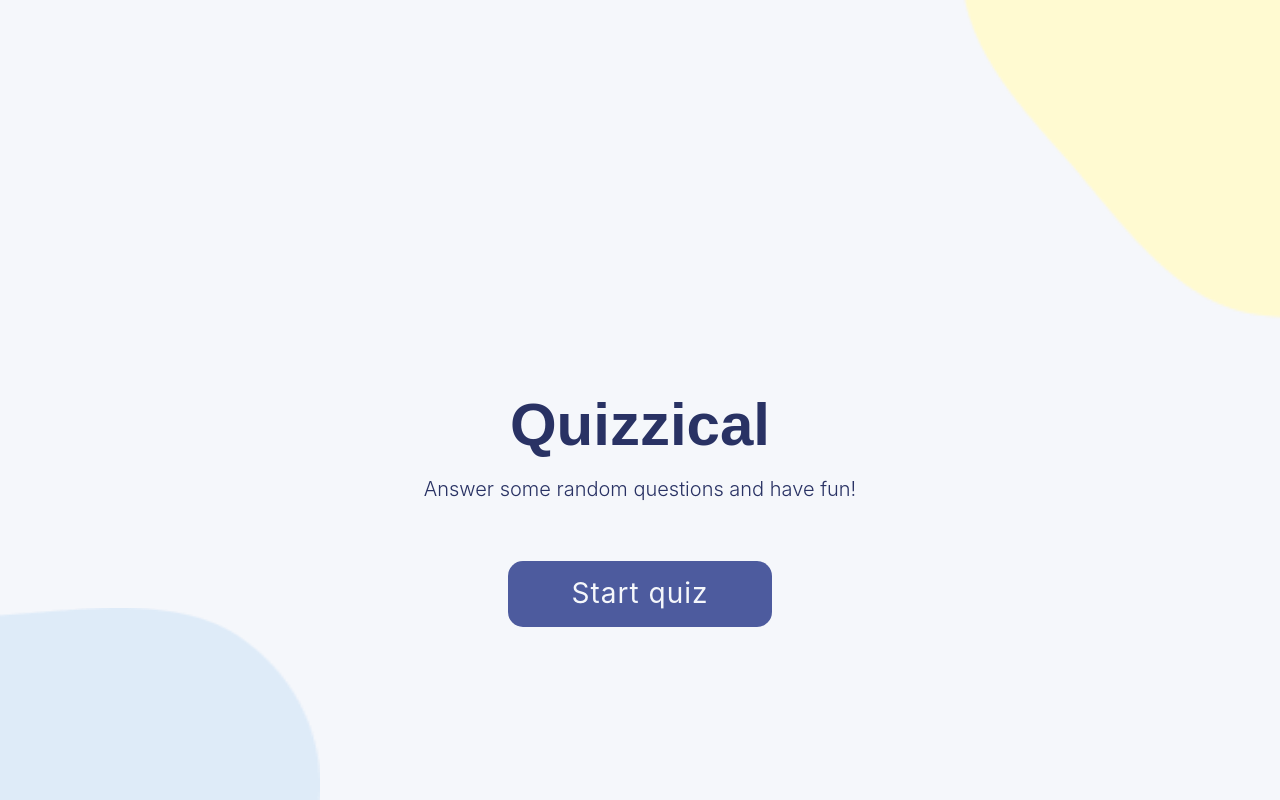
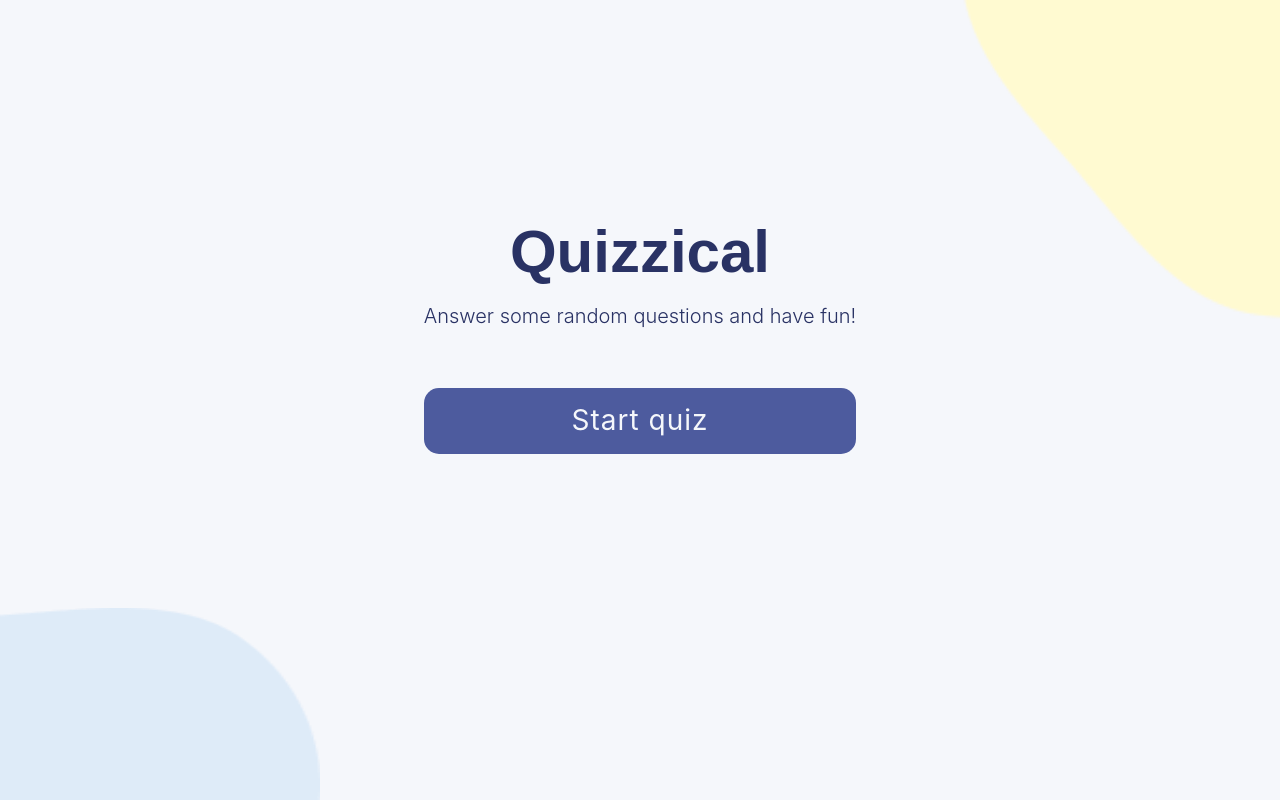
Before and after one commit to annziel/Quizzical-Trivia, a React (Vite) app: page / in a window 1280 px wide. Built offline with nearby package versions, Linux system fonts and the light colour scheme; a web font is replaced by a local one.

Commit message:
Make additional basic styling & escaping from HTML Encoding

```diff
--- a/src/components/Questions.jsx
+++ b/src/components/Questions.jsx
@@ -13,18 +13,18 @@ useEffect(() => {
 )
 
 function escapeEncoding(text) {
-    new DOMParser().parseFromString(text, "text/html").body.textContent
+    return new DOMParser().parseFromString(text, "text/html").body.textContent
 }
 
 const questionsElements = questions.map(q => {
     return (
         <div className="question-box">
-            <h2 className="question-text">{q.question}</h2>
+            <h2 className="question-text">{escapeEncoding(q.question)}</h2>
             <div className="answers-container">
-                <p className="answer-option">{q.correct_answer}</p>
-                <p className="answer-option">{q.incorrect_answers[0]}</p>
-                <p className="answer-option">{q.incorrect_answers[1]}</p>
-                <p className="answer-option">{q.incorrect_answers[2]}</p>
+                <p className="answer-option">{escapeEncoding(q.correct_answer)}</p>
+                <p className="answer-option">{escapeEncoding(q.incorrect_answers[0])}</p>
+                <p className="answer-option">{escapeEncoding(q.incorrect_answers[1])}</p>
+                <p className="answer-option">{escapeEncoding(q.incorrect_answers[2])}</p>
             </div>
             <hr />
         </div>
--- a/src/index.css
+++ b/src/index.css
@@ -45,16 +45,16 @@ main {
 .home-view {
   background-size: 25vmax 25vmax, 25vmax 15vmax;
   text-align: center;
+  justify-content: flex-start;
+  padding-top: 20vh
 }
 
 .text-container {
   max-width: 800px;
-  margin: 1.5rem 0;
-}
-
-.home {
-  justify-self: flex-start;
-  margin-top: 25vh;
+  display: flex;
+  flex-direction: column;
+  justify-content: space-between;
+  margin: 1rem 1.5rem 1.5rem;
 }
 
 .game-title {
@@ -77,8 +77,14 @@ main {
 .game {
   display: flex;
   flex-direction: column;
-  justify-content: space-evenly;
+  justify-content: space-between;
   align-items: center;
+}
+
+.question-container {
+  display: flex;
+  flex-direction: column;
+  justify-content: center;
 }
 
 .question-box {
@@ -92,11 +98,14 @@ main {
   font-weight: bold;
   font-size: clamp(1rem, 3.2vh, 1.2rem);
   line-height: 1.2;
-  margin: clamp(1rem, 3vh, 1.5rem) 0;
+  margin: 1rem 0;
 }
 
 .answers-container {
   display: flex;
+  flex-wrap: wrap;
+  justify-content: flex-start;
+  align-items: center;
   gap: 0.81rem;
   padding-bottom: clamp(1rem, 3.5vh, 1.5rem);
   border-bottom: 0.8px solid #DBDEF0;
@@ -113,6 +122,7 @@ main {
   padding: 0.25rem 1.25rem;
   border: 0.77px solid #4D5B9E;
   border-radius: 7px;
+  max-width: 160px;
 }
 
 .game-summary {
@@ -165,6 +175,6 @@ button:active {
   border-radius: 10px;
   padding: 0.6rem 2rem;
   font-weight: 500;
-  font-size: clamp(0.725rem, 3.2vh, 1.6rem);
-  margin-top: 1.25rem;
+  font-size: clamp(0.725rem, 3.2vh, 1.25rem);
+  margin-top: 1rem;
 }
```
